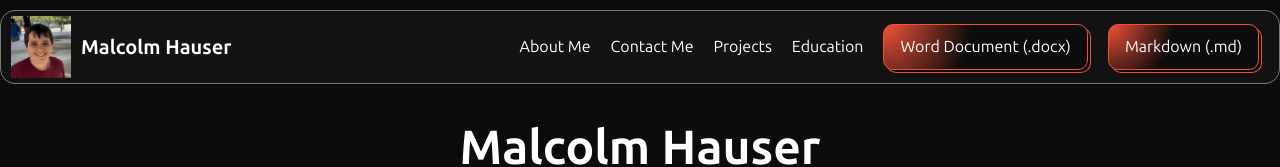
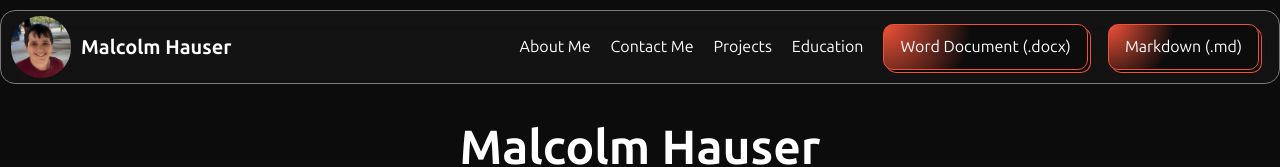
Before and after one commit to Mooshay105/Personal-Site, a Next.js app: page / in a window 1280 px wide. Shown: the top 167 px of the page. Built offline with nearby package versions, Linux system fonts and the light colour scheme.

Commit message:
fix: adjust logo image class for consistency in GlobalNavBar

```diff
--- a/src/app/components/GlobalNavBar.tsx
+++ b/src/app/components/GlobalNavBar.tsx
@@ -28,10 +28,16 @@ function GlobalNavBar() {
 		<div className="sticky top-2.5 z-1000">
 			<nav className="flex items-center mx-[30] h-fit rounded-[15px] p-0 pr-2.5 border-[#7a7a7a] border border-solid bg-[#1a1a1a8e] backdrop-blur-md backdrop-saturate-180">
 				<Link
-					className="flex justify-center items-center flex-row mt-1.25 mb-1.25 mr-auto font-[bold] m-2.5 no-underline text-white transition-all duration-200 ease-in-out rounded-full"
+					className="flex justify-center items-center flex-row mt-1.25 mb-1.25 mr-auto font-[bold] m-2.5 no-underline text-white transition-all duration-200 ease-in-out"
 					href="/"
 				>
-					<Image src="/logo.png" alt="Logo" width={60} height={60} className="mr-2.5" />
+					<Image
+						src="/logo.png"
+						alt="Logo"
+						width={60}
+						height={60}
+						className="mr-2.5 rounded-full"
+					/>
 					<p className="font-sans font-bold text-xl">Malcolm Hauser</p>
 				</Link>
 				{isMobile ? (
```
